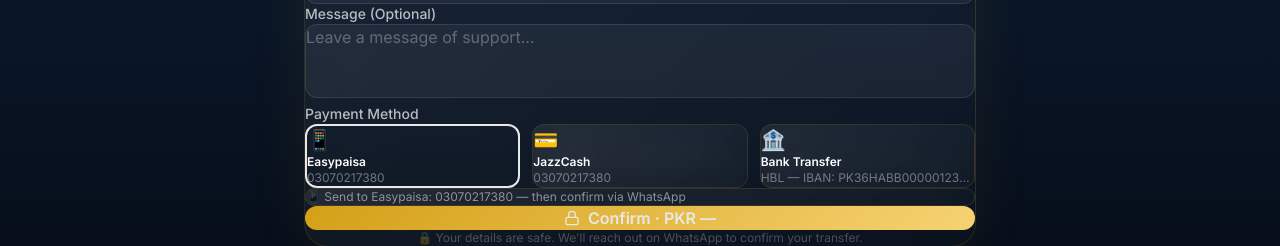
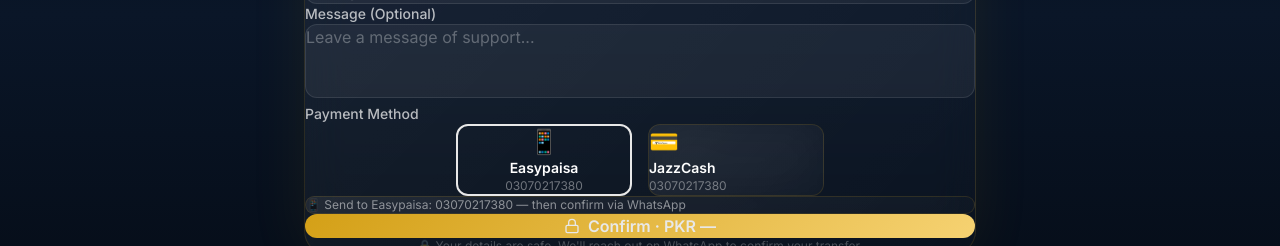
Before and after one commit to rizwan143/mishayksapne, a Next.js app: page / in a window 1280 px wide. Shown: the part 3040-3286 px from the top of the page. Built offline with nearby package versions, Linux system fonts and the light colour scheme; grey boxes are pictures that could not be loaded; a web font is replaced by a local one.

Commit message:
Contribute: more vertical spacing, Easypaisa/JazzCash centered, remove bank transfer

```diff
--- a/app/components/sections/ContributeSection.tsx
+++ b/app/components/sections/ContributeSection.tsx
@@ -10,7 +10,6 @@
 const PAYMENT_METHODS = [
   { id: "easypaisa", name: "Easypaisa", icon: "📱", detail: "03070217380" },
   { id: "jazzcash", name: "JazzCash", icon: "💳", detail: "03070217380" },
-  { id: "bank", name: "Bank Transfer", icon: "🏦", detail: "HBL — IBAN: PK36HABB0000012345678901" },
 ];
 
 export default function ContributeSection() {
@@ -51,7 +50,7 @@
   };
 
   return (
-    <section id="contribute" className="py-24 px-4 sm:px-6 lg:px-8 bg-gradient-to-b from-navy-950 via-[#0a1628] to-navy-950">
+    <section id="contribute" className="py-32 px-4 sm:px-6 lg:px-8 bg-gradient-to-b from-navy-950 via-[#0a1628] to-navy-950">
       <div className="max-w-2xl mx-auto" ref={ref}>
 
         {/* Header */}
@@ -198,34 +197,33 @@
                   />
                 </div>
 
-                {/* Payment Method — only 3, no Stripe/PayPal */}
+                {/* Payment Method — Easypaisa & JazzCash centered */}
                 <div>
                   <label className="text-white/70 text-sm font-medium mb-3 block">Payment Method</label>
-                  <div className="grid grid-cols-3 gap-3">
+                  <div className="flex justify-center gap-4">
                     {PAYMENT_METHODS.map((pm) => (
                       <button
                         key={pm.id}
                         type="button"
                         onClick={() => setPaymentMethod(pm.id)}
-                        className={`p-3 rounded-xl text-left transition-all duration-200 ${
+                        className={`w-44 p-4 rounded-xl text-center transition-all duration-200 ${
                           paymentMethod === pm.id
                             ? "border-2 border-gold-500/70 bg-gold-500/10"
                             : "glass-card border border-white/10 hover:border-gold-500/30"
                         }`}
                       >
-                        <div className="text-xl mb-1">{pm.icon}</div>
-                        <div className="text-white text-xs font-semibold">{pm.name}</div>
-                        <div className="text-white/40 text-xs mt-0.5 truncate">{pm.detail}</div>
+                        <div className="text-2xl mb-1.5">{pm.icon}</div>
+                        <div className="text-white text-sm font-semibold">{pm.name}</div>
+                        <div className="text-white/40 text-xs mt-0.5">{pm.detail}</div>
                       </button>
                     ))}
                   </div>
 
-                  {/* Selected method instructions */}
-                  <div className="mt-3 glass-card rounded-xl px-4 py-3 border border-gold-500/15">
+                  {/* Instructions */}
+                  <div className="mt-3 glass-card rounded-xl px-4 py-3 border border-gold-500/15 text-center">
                     <p className="text-white/50 text-xs">
                       {paymentMethod === "easypaisa" && "📱 Send to Easypaisa: 03070217380 — then confirm via WhatsApp"}
                       {paymentMethod === "jazzcash" && "💳 Send to JazzCash: 03070217380 — then confirm via WhatsApp"}
-                      {paymentMethod === "bank" && "🏦 Bank: HBL · IBAN: PK36HABB0000012345678901 — then confirm via WhatsApp"}
                     </p>
                   </div>
                 </div>
```
